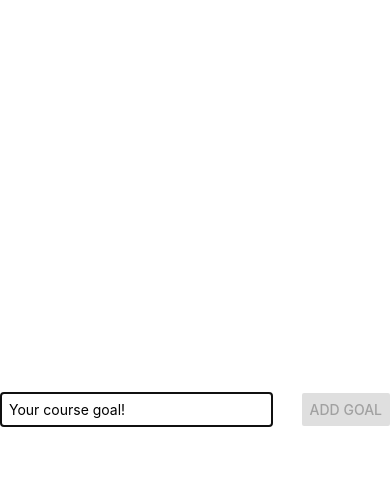
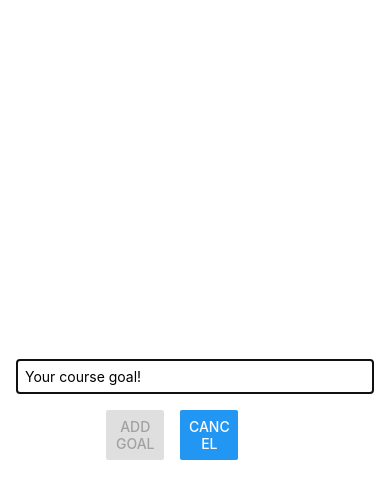
Before and after one commit to TCCDevelopment/RNCourse, a React Native app: screen / in a window 390 px wide. Both pictures are taken after a click on the button "ADD NEW GOAL". Shown: the top 498 px of the page. Built offline with nearby package versions, Linux system fonts and the light colour scheme.

Commit message:
34 - Styling the Modal
This adds style to the input container, input field and buttons.

```diff
--- a/components/GoalInput.js
+++ b/components/GoalInput.js
@@ -32,11 +32,18 @@
           onChangeText={goalInputHandler}
           value={enteredGoalText}
         />
-        <Button
-          title="Add Goal"
-          onPress={addGoalHandler}
-          disabled={addGoalBtnState}
-        />
+        <View style={styles.buttonContainer}>
+          <View style={styles.button}>
+            <Button
+              title="Add Goal"
+              onPress={addGoalHandler}
+              disabled={addGoalBtnState}
+            />
+          </View>
+          <View style={styles.button}>
+            <Button title="Cancel" />
+          </View>
+        </View>
       </View>
     </Modal>
   );
@@ -47,18 +54,25 @@
 const styles = StyleSheet.create({
   inputContainer: {
     flex: 1,
-    flexDirection: "row",
-    justifyContent: "space-between",
+    justifyContent: "center",
     alignItems: "center",
     marginBottom: 24,
+    padding: 16,
     borderBottomWidth: 1,
     borderBottomColor: "#cccccc",
   },
   textInput: {
     borderWidth: 1,
     borderColor: "#cccccc",
-    width: "70%",
-    marginRight: 8,
+    width: "100%",
     padding: 8,
   },
+  buttonContainer: {
+    marginTop: 16,
+    flexDirection: "row",
+  },
+  button: {
+    width: "30%",
+    marginHorizontal: 8,
+  },
 });
```
